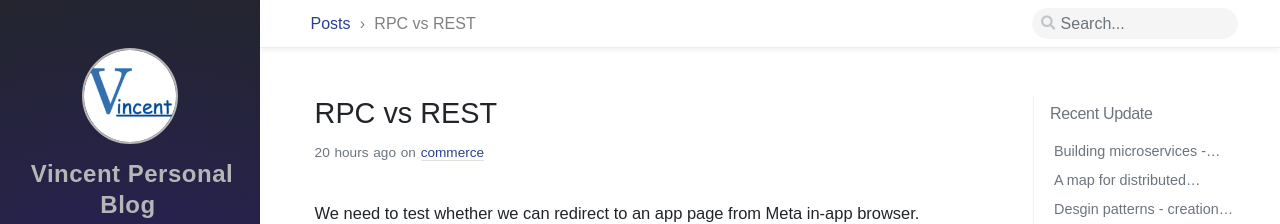
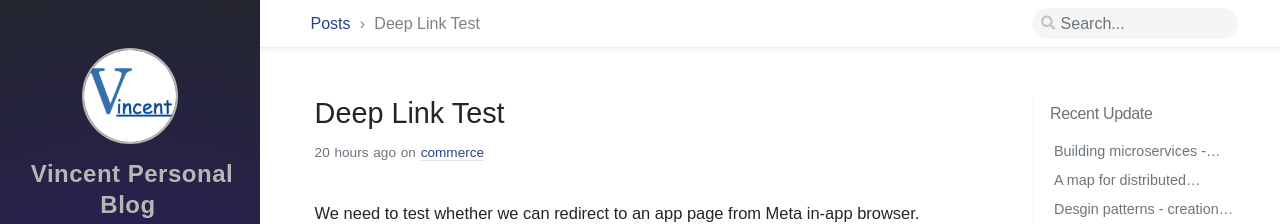
Before and after one commit to hpxstarry/hpxstarry.github.io, a Jekyll site: the page built from _posts/2025-11-24-test_deep_link.md, in a window 1280 px wide. Shown: the top 224 px of the page. Built offline with Jekyll 4.4.1, drawn with Linux system fonts in a browser that asks for light colours; nearby versions of some CDN libraries; some web fonts are replaced; comment, search, counter and statistics services are not loaded.

```diff
--- a/Gemfile
+++ b/Gemfile
@@ -3,6 +3,7 @@ source "https://rubygems.org"
 gem "jekyll", ">=3.8.6"
 gem "kramdown", ">= 2.3.0"
 gem "nokogiri", ">= 1.11.0.rc4"
+gem 'bundler', '~> 2.7.2'
 
 # Official Plugins
 group :jekyll_plugins do
--- a/_posts/2025-11-24-test_deep_link.md
+++ b/_posts/2025-11-24-test_deep_link.md
@@ -1,5 +1,5 @@
 ---
-title: RPC vs REST
+title: Deep Link Test
 published: true
 
 categories: [commerce]
```
Also changed, not shown: Gemfile.lock, README.md.
